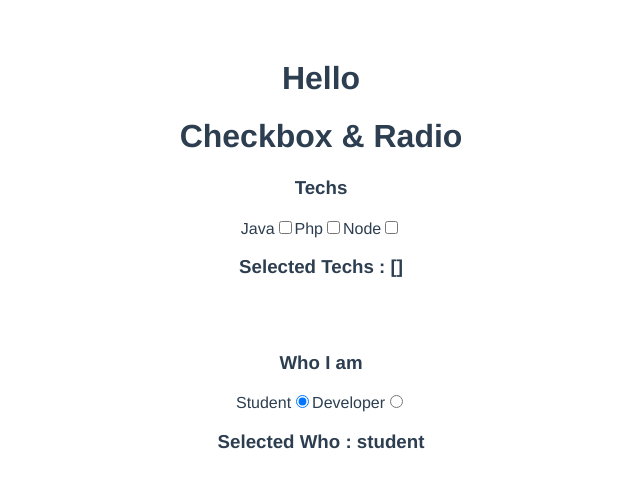
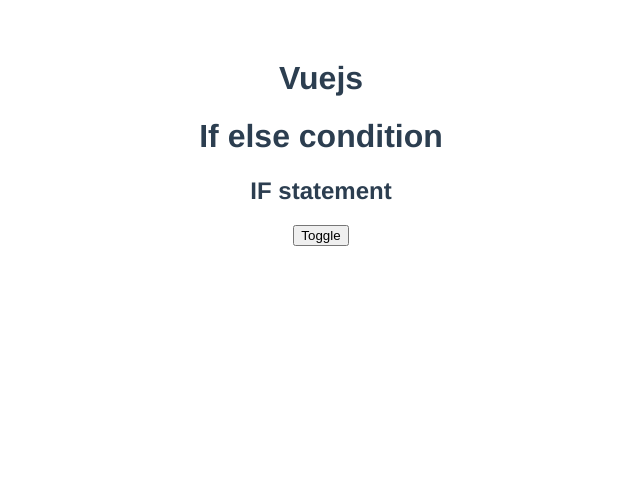
Before and after one commit to niravbhoi/vue-step-by-step, a Vue app: page / in a window 1280 px wide. Shown: the top 488 px of the page, without its empty margins (319-959 px from the left). Built offline with nearby package versions, Linux system fonts and the light colour scheme.

Commit message:
if else condition

```diff
--- a/src/App.vue
+++ b/src/App.vue
@@ -1,11 +1,12 @@
 <template>
-    <h1>Hello</h1>
+    <h1>Vuejs</h1>
     <!-- <HelloWorld msg="Hello World" /> -->
     <!-- <HelloWorld msg="My name is nirav" /> -->
     <!-- <HomeComp /> -->
     <!-- <TwoWay /> -->
     <!-- <GetInput /> -->
-    <CheckboxRadio />
+    <!-- <CheckboxRadio /> -->
+    <IfElse />
 </template>
 
 <script>
@@ -13,7 +14,8 @@
 // import HomeComp from './components/HomeComp.vue'
 // import TwoWay from './components/TwoWay.vue'
 // import GetInput from './components/GetInput.vue'
-import CheckboxRadio from './components/CheckboxRadio.vue'
+// import CheckboxRadio from './components/CheckboxRadio.vue'
+import IfElse from './components/IfElse.vue'
 
 export default {
     name: 'App',
@@ -27,7 +29,8 @@
         // HomeComp,
         // TwoWay,
         // GetInput,
-        CheckboxRadio,
+        // CheckboxRadio,
+        IfElse,
     }
 }
 </script>
--- /dev/null
+++ b/src/components/IfElse.vue
@@ -0,0 +1,18 @@
+<template>
+    <h1>
+       If else condition
+    </h1>
+    <h2 v-if='show'>IF statement</h2>
+    <h2 v-else>Else statement</h2>
+    <button v-on:click="show=!show">Toggle</button>
+</template>
+<script>
+export default {
+    name : "IfElse",
+    data(){
+        return{
+            show : true
+        }
+    }
+}
+</script>
```
